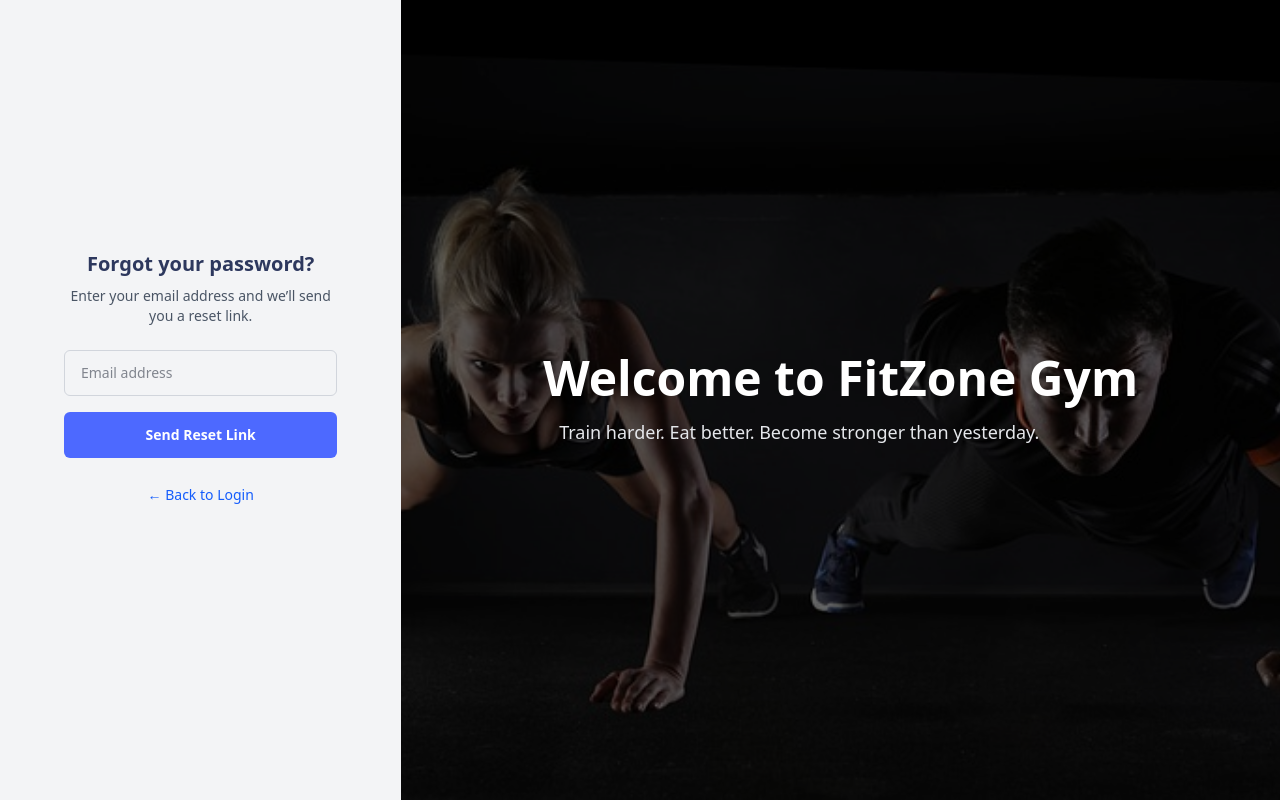
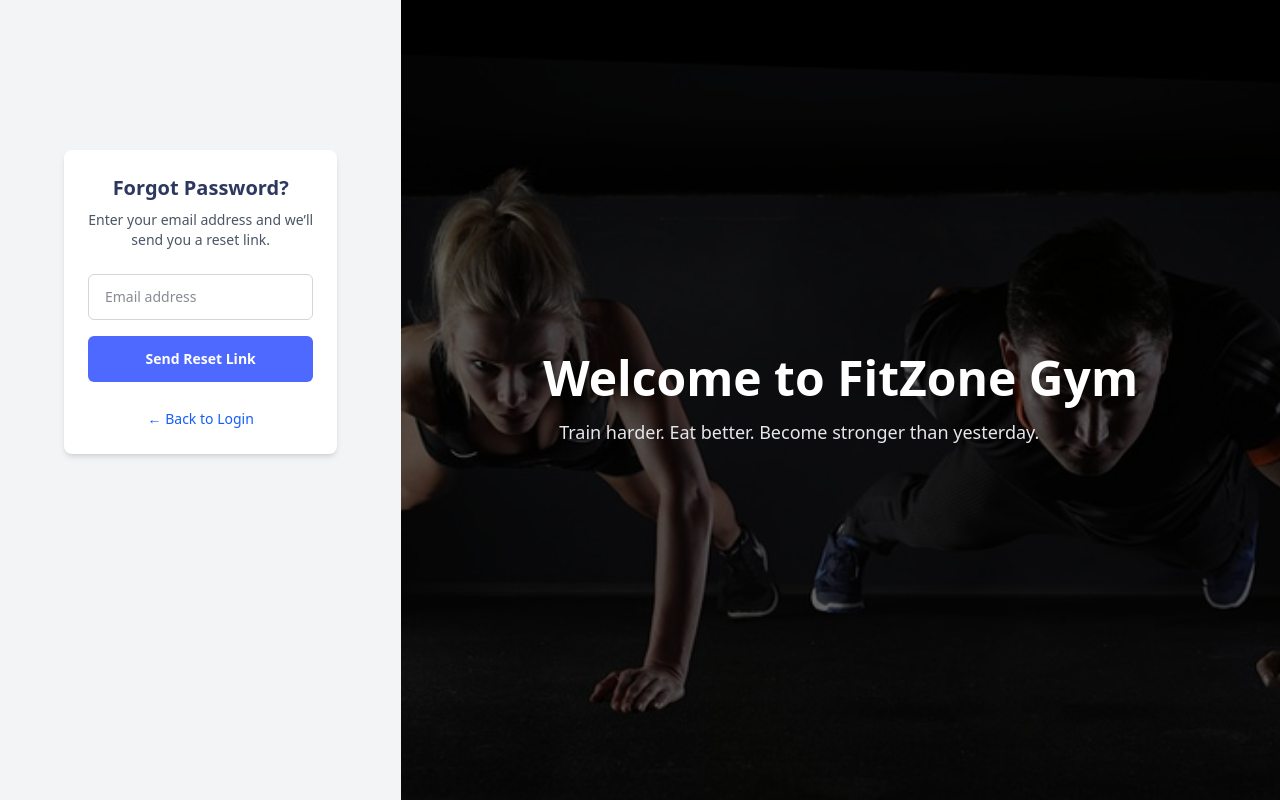
Before and after one commit to Alish-Shakya/frontend-GMS, a React (Vite) app: page /login in a window 1280 px wide. Both pictures are taken after a click on the element "Forgot password?". Built offline with nearby package versions, Linux system fonts and the light colour scheme.

Commit message:
forgot password link sent

```diff
--- a/src/components/admin/ForgotPassword.jsx
+++ b/src/components/admin/ForgotPassword.jsx
@@ -2,6 +2,7 @@ import React, { useState } from "react";
 import { motion } from "framer-motion";
 import { ToastContainer, toast } from "react-toastify";
 import "react-toastify/dist/ReactToastify.css";
+import axios from "axios";
 
 const ForgotPassword = ({ onBack }) => {
   const [email, setEmail] = useState("");
@@ -9,16 +10,19 @@ const ForgotPassword = ({ onBack }) => {
 
   const handleSubmit = async (e) => {
     e.preventDefault();
-    if (!email) {
-      toast.error("Please enter your email!");
-      return;
+
+    try {
+      let resutl = await axios.post(
+        "http:localhost://4000/webUser/forgot-password",
+        { email }
+      );
+
+      toast.success(result.data.message);
+      setIsSent(true);
+      setEmail("");
+    } catch (error) {
+      toast.error(error.response?.data?.message || "Something went wrong");
     }
-
-    // For now just simulate sending link
-    setTimeout(() => {
-      setIsSent(true);
-      toast.success("✅ Password reset link sent to your email!");
-    }, 600);
   };
 
   return (
@@ -27,19 +31,17 @@ const ForgotPassword = ({ onBack }) => {
       animate={{ opacity: 1, x: 0 }}
       exit={{ opacity: 0, x: -80 }}
       transition={{ duration: 0.5, ease: "easeInOut" }}
+      className="p-6 max-w-md mx-auto bg-white shadow-md rounded-lg"
     >
       <ToastContainer />
-      {/* Header */}
-      <div className="text-center mt-25 mb-6">
-        <h1 className="text-xl font-bold text-[#2D385E]">
-          Forgot your password?
-        </h1>
+
+      <div className="text-center mb-6">
+        <h1 className="text-xl font-bold text-[#2D385E]">Forgot Password?</h1>
         <p className="mt-2 text-sm text-gray-600">
           Enter your email address and we’ll send you a reset link.
         </p>
       </div>
 
-      {/* Form */}
       {!isSent ? (
         <form onSubmit={handleSubmit} className="space-y-4">
           <input
@@ -66,7 +68,6 @@ const ForgotPassword = ({ onBack }) => {
         </div>
       )}
 
-      {/* Back Button */}
       <div className="mt-6 text-center">
         <button
           onClick={onBack}
```
